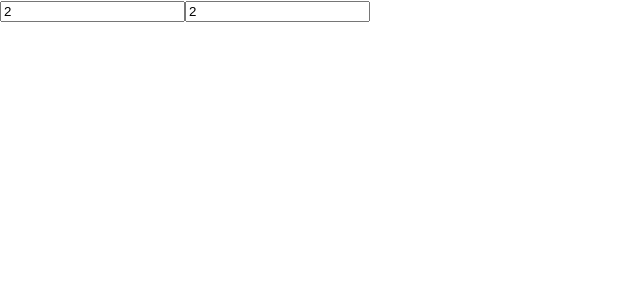
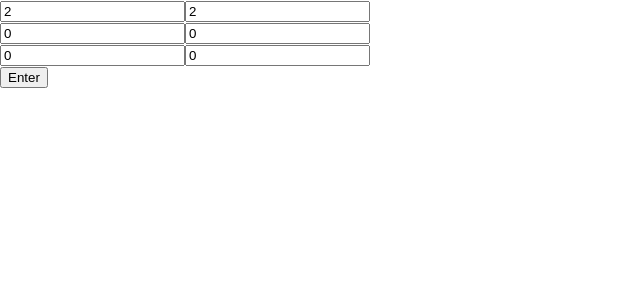
Before and after one commit to Ket93/Latex-Matrix-Solver, a React (Create React App) app in the folder latex-matrix-solver/: page / in a window 1280 px wide. Shown: the top 300 px of the page, without its empty margins (0-640 px from the left). Built offline with nearby package versions, Linux system fonts and the light colour scheme.

Commit message:
basic functionality

```diff
--- a/latex-matrix-solver/src/App.js
+++ b/latex-matrix-solver/src/App.js
@@ -1,11 +1,9 @@
 import MatrixSize from "./components/matrix/matrixsizeinput.js";
-import './App.css';
-
+import "./App.css";
+import MatrixParent from "./components/matrix/matrixparent.js";
 
 function App() {
-  return (
-    <MatrixSize></MatrixSize>
-  );
+  return <MatrixParent />;
 }
 
 export default App;
--- a/latex-matrix-solver/src/components/matrix/matrix.js
+++ b/latex-matrix-solver/src/components/matrix/matrix.js
@@ -1,4 +1,5 @@
 import React from "react";
+
 function MatrixInput(props) {
   // PROPS EXPECTED
   // row: INT (number of rows to be rendered)
@@ -16,7 +17,43 @@ function MatrixInput(props) {
   }
   // row x col 2d array with all zeros for now as default value
 
-  return <div></div>;
+  // function that handles what happens when it is sumbitted
+  const handleSubmit = (event) => {
+    event.preventDefault();
+    let count = 0;
+    for (let i = 0; i < props.row; i++) {
+      for (let j = 0; j < props.col; j++) {
+        // If the floating point number cannot be parsed, we set 0 for this value
+        matrixInputGrid[i][j] = !isNaN(parseFloat(event.target[count].value))
+          ? parseFloat(event.target[count].value)
+          : 0;
+        count += 1;
+      }
+    }
+    props.setMatrix(matrixInputGrid);
+  };
+
+  return (
+    <form onSubmit={handleSubmit}>
+      {matrixInputGrid.map((row, indexRow = 1) => {
+        return (
+          <div display="flex" key={indexRow}>
+            {row.map((item, indexColumn = 1) => {
+              return (
+                <input
+                  key={indexRow + " " + indexColumn}
+                  type="text"
+                  defaultValue={0}
+                  name={indexRow + "," + indexColumn}
+                />
+              );
+            })}
+          </div>
+        );
+      })}
+      <button>{"Enter"}</button>
+    </form>
+  );
 }
 
 export default MatrixInput;
--- a/latex-matrix-solver/src/components/matrix/matrixparent.js
+++ b/latex-matrix-solver/src/components/matrix/matrixparent.js
@@ -23,7 +23,12 @@ function MatrixParent() {
   // RENDER EXPECTED:
   //  MatrixSizeInput and MatrixInput with right props, + any other intermediary text
   //  (possibly) text box for the latex output
-  return <div></div>;
+  return (
+    <div>
+      <MatrixSizeInput setRow={setRow} setCol={setCol} />
+      <MatrixInput row={row} col={col} setMatrix={setMatrix} />
+    </div>
+  );
 }
 
 export default MatrixParent;
```
